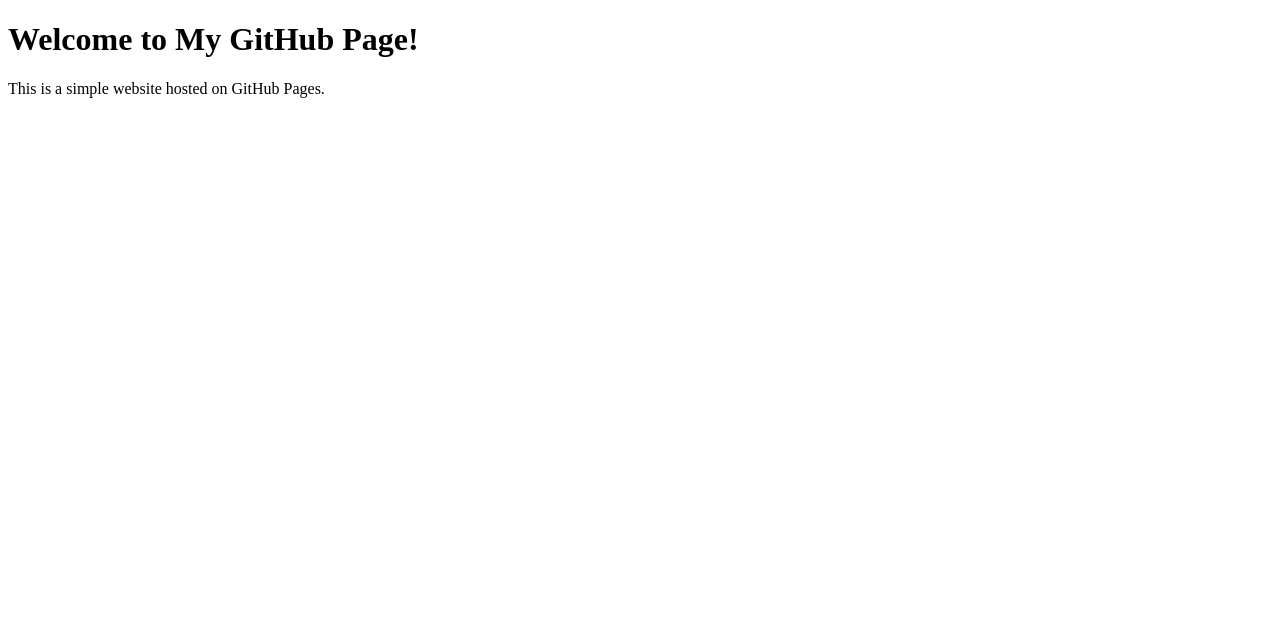
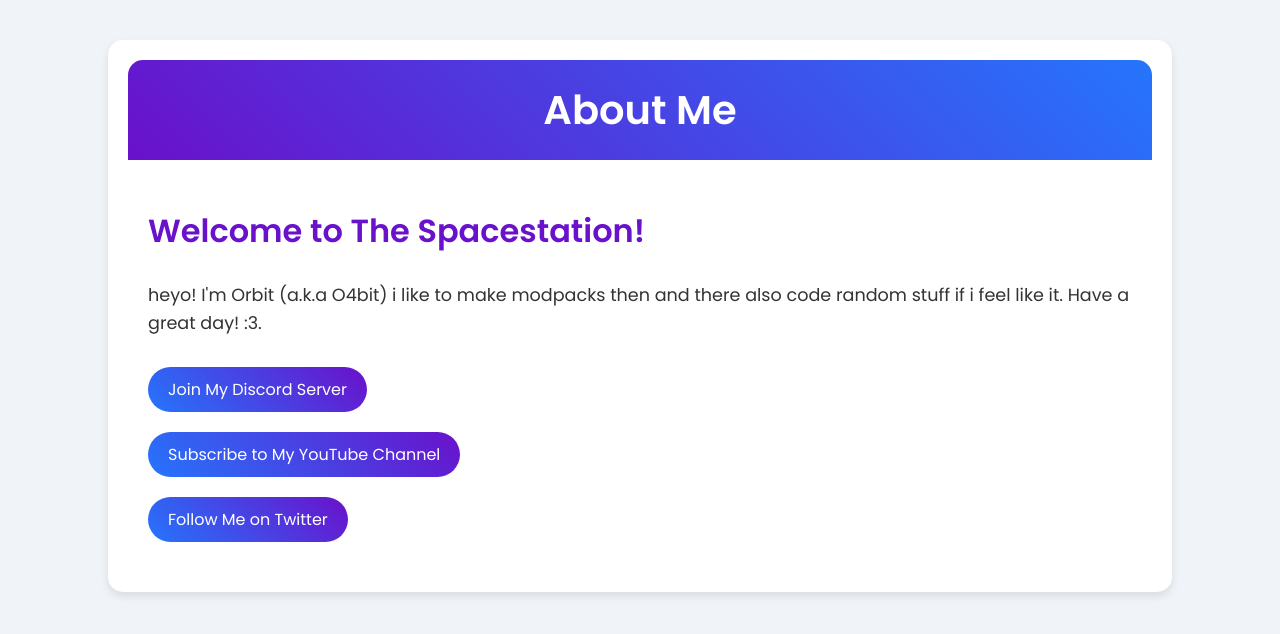
Before and after one commit to OrbitingAstronaut/o4bit.github.io, a plain HTML site: page index.html in a window 1280 px wide. Drawn offline with Linux system fonts and the light colour scheme.

Commit message:
Update index.html

```diff
--- a/index.html
+++ b/index.html
@@ -3,10 +3,78 @@
 <head>
     <meta charset="UTF-8">
     <meta name="viewport" content="width=device-width, initial-scale=1.0">
-    <title>My GitHub Page</title>
+    <title>About Me</title>
+    <link href="https://fonts.googleapis.com/css2?family=Poppins:wght@300;400;600&display=swap" rel="stylesheet">
+    <style>
+        body {
+            font-family: 'Poppins', sans-serif;
+            background-color: #f0f4f8;
+            color: #333;
+            margin: 0;
+            padding: 0;
+        }
+        .container {
+            width: 80%;
+            margin: auto;
+            overflow: hidden;
+            padding: 20px;
+            background-color: #fff;
+            border-radius: 15px;
+            box-shadow: 0 4px 8px rgba(0, 0, 0, 0.1);
+            margin-top: 40px;
+        }
+        header {
+            background: linear-gradient(45deg, #6a11cb, #2575fc);
+            color: #fff;
+            padding: 20px;
+            text-align: center;
+            border-radius: 15px 15px 0 0;
+        }
+        header h1 {
+            margin: 0;
+            font-size: 2.5em;
+        }
+        .content {
+            padding: 20px;
+        }
+        .content h2 {
+            color: #6a11cb;
+            font-size: 2em;
+        }
+        .content p {
+            font-size: 1.1em;
+            line-height: 1.6;
+            margin: 20px 0;
+        }
+        .links a {
+            display: inline-block;
+            margin: 10px 0;
+            padding: 10px 20px;
+            text-decoration: none;
+            color: #fff;
+            border-radius: 25px;
+            background: linear-gradient(45deg, #2575fc, #6a11cb);
+            transition: background 0.3s;
+        }
+        .links a:hover {
+            background: linear-gradient(45deg, #6a11cb, #2575fc);
+        }
+    </style>
 </head>
 <body>
-    <h1>Welcome to My GitHub Page!</h1>
-    <p>This is a simple website hosted on GitHub Pages.</p>
+    <div class="container">
+        <header>
+            <h1>About Me</h1>
+        </header>
+        <div class="content">
+            <h2>Welcome to The Spacestation!</h2>
+            <p>heyo! I'm Orbit (a.k.a O4bit) i like to make modpacks then and there also code random stuff if i feel like it. Have a great day! :3.</p>
+            <div class="links">
+                <a href="https://discord.gg/62BUZMX3Ue" target="_blank">Join My Discord Server</a><br>
+                <a href="https://www.youtube.com/channel/UCUjMV49h5zvXZVbOqAhjHgA" target="_blank">Subscribe to My YouTube Channel</a><br>
+                <a href="https://x.com/O4bit_" target="_blank">Follow Me on Twitter</a>
+            </div>
+        </div>
+    </div>
 </body>
 </html>
```
